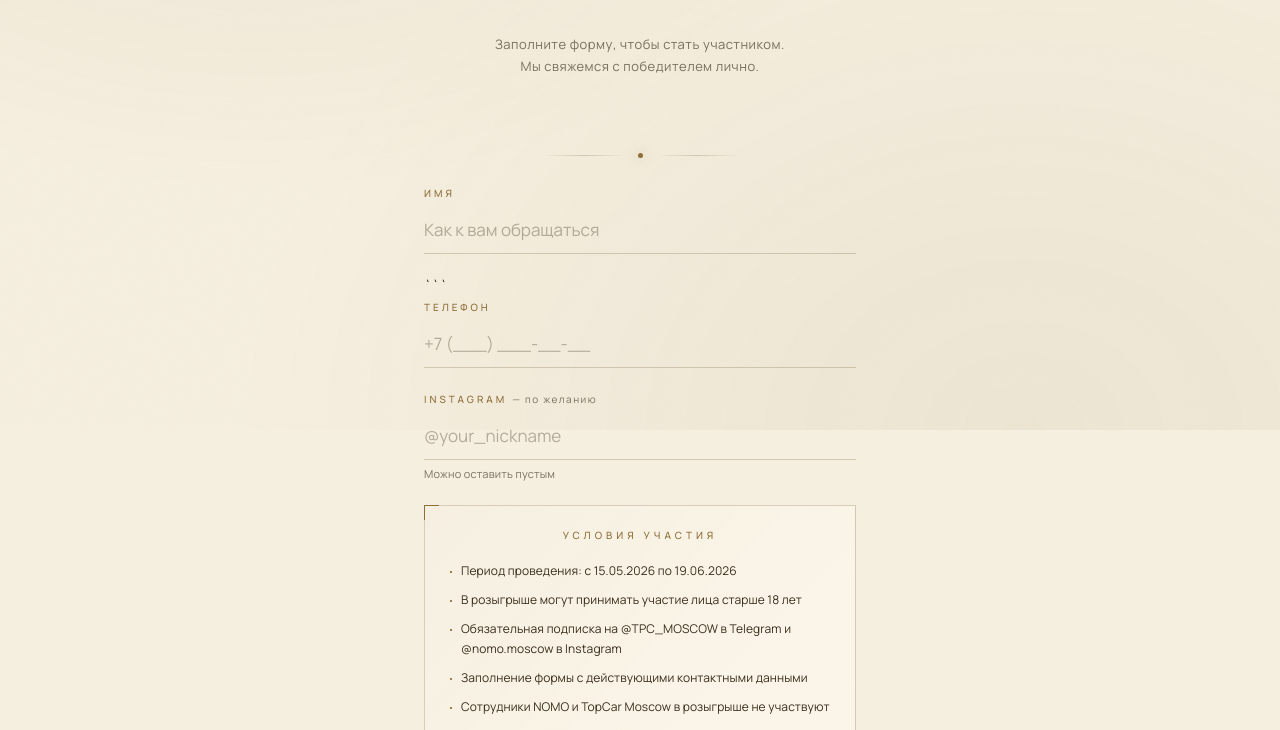
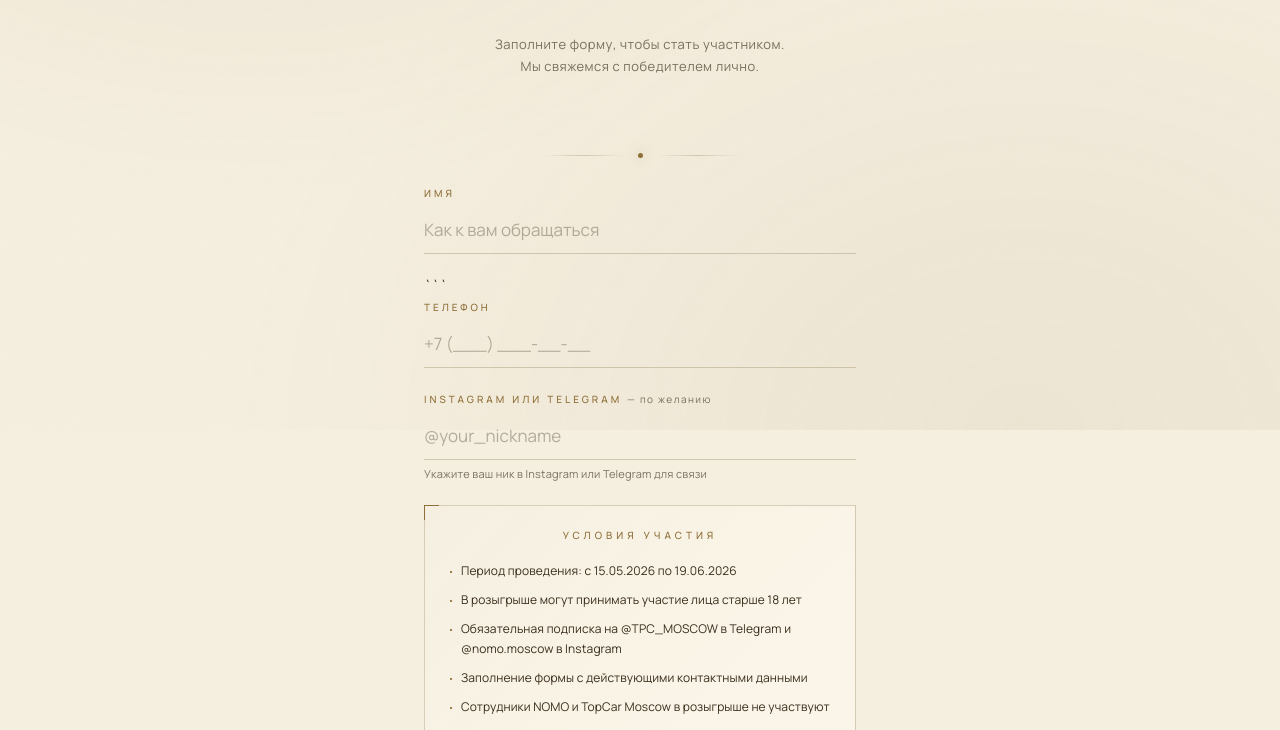
Before and after one commit to pekargroup-gif/nomo-giveaway, a plain HTML site: page index.html in a window 1280 px wide. Shown: the part 370-1100 px from the top of the page. Drawn offline with nearby package versions, Linux system fonts and the light colour scheme.

Commit message:
Update index.html

```diff
--- a/index.html
+++ b/index.html
@@ -656,9 +656,9 @@
 </div>
 
 <div class="field">
-  <label for="instagram">Instagram <span class="optional">— по желанию</span></label>
+  <label for="instagram">Instagram или Telegram <span class="optional">— по желанию</span></label>
   <input type="text" id="instagram" name="instagram" placeholder="@your_nickname" autocomplete="off">
-  <div class="hint">Можно оставить пустым</div>
+  <div class="hint">Укажите ваш ник в Instagram или Telegram для связи</div>
 </div>
 
 <!-- Условия участия -->
```
